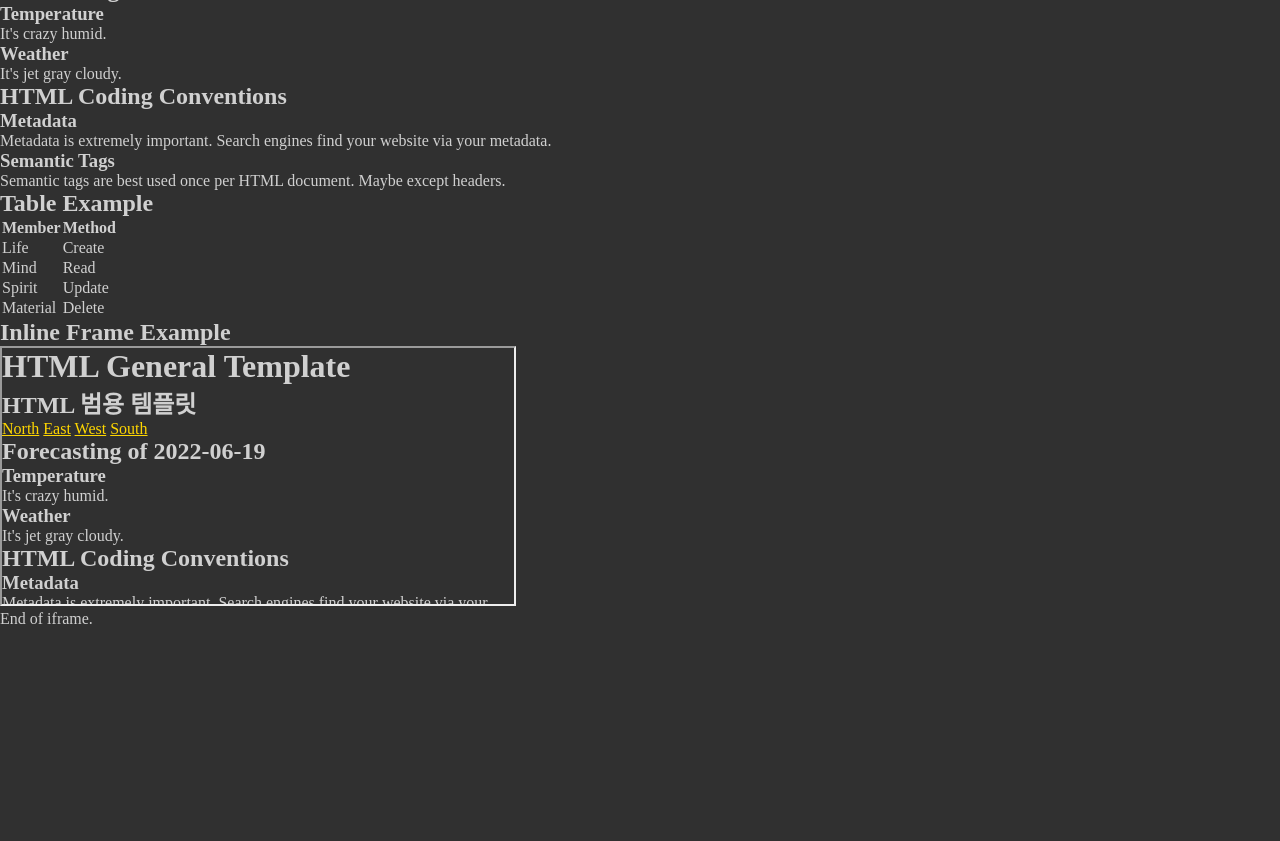
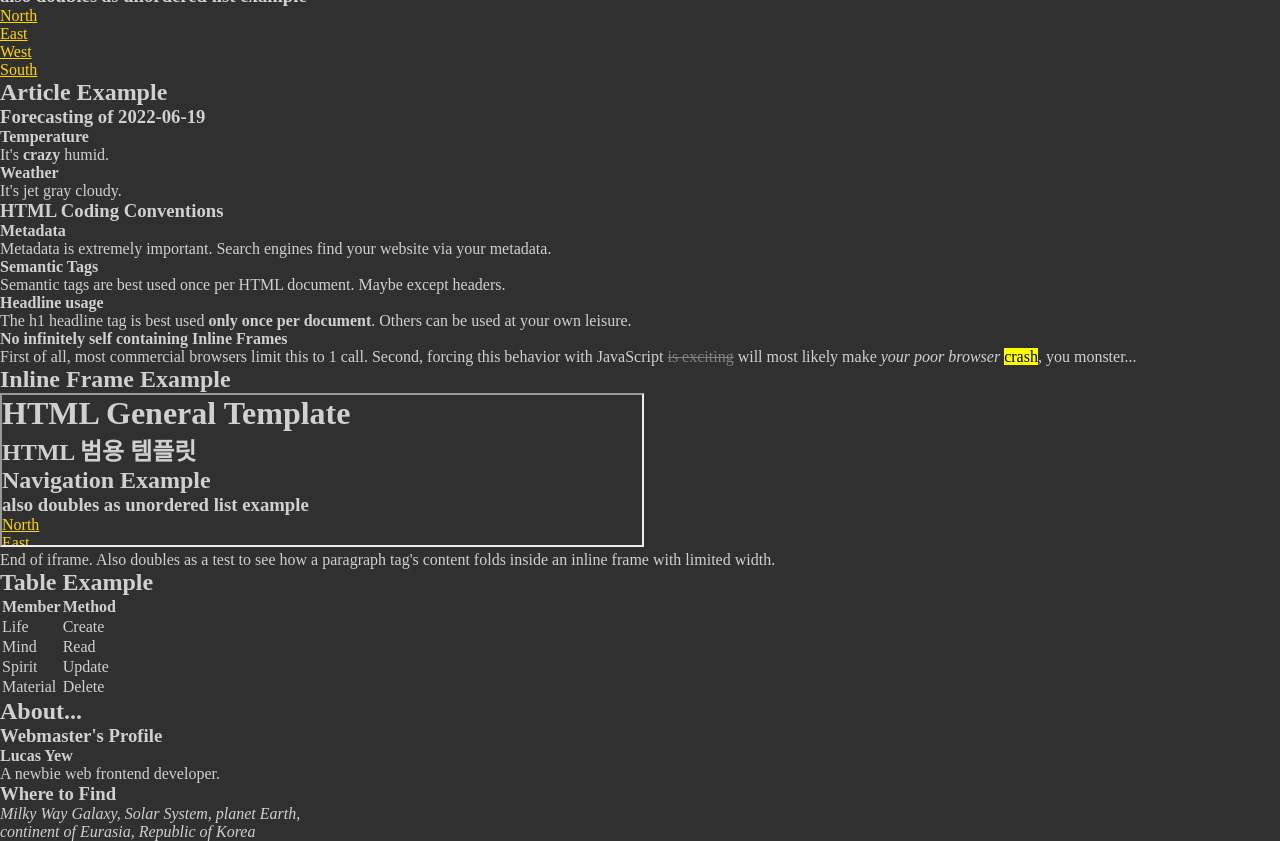
Before and after one commit to nesian42ryukaiel/nodetest, a website: page template.html in a window 1280 px wide. Shown: the part 114-955 px from the top of the page. Before the commit the page ends 800 px from the top, so only its background shows below. Drawn offline with Linux system fonts and the light colour scheme.

Commit message:
wrapping up template page

```diff
--- a/template.html
+++ b/template.html
@@ -40,26 +40,47 @@
     <h2>HTML 범용 템플릿</h2>
   </header>
   <nav>
-    <a href="#">North</a>
-    <a href="#">East</a>
-    <a href="#">West</a>
-    <a href="#">South</a>
+    <h2>Navigation Example</h2>
+    <h3>also doubles as unordered list example</h3>
+    <ul>
+      <li><a href="#">North</a></li>
+      <li><a href="#">East</a></li>
+      <li><a href="#">West</a></li>
+      <li><a href="#">South</a></li>
+    </ul>
   </nav>
   <main>
+    <div>
+      <h2>Article Example</h2>
       <article>
-      <h2>Forecasting of 2022-06-19</h2>
-      <h3>Temperature</h3>
-      <p>It's crazy humid.</p>
-      <h3>Weather</h3>
+        <h3>Forecasting of 2022-06-19</h3>
+        <h4>Temperature</h4>
+        <p>It's <strong>crazy</strong> humid.</p>
+        <h4>Weather</h4>
         <p>It's jet gray cloudy.</p>
       </article>
       <article>
-      <h2>HTML Coding Conventions</h2>
-      <h3>Metadata</h3>
+        <h3>HTML Coding Conventions</h3>
+        <h4>Metadata</h4>
         <p>Metadata is extremely important. Search engines find your website via your metadata.</p>
-      <h3>Semantic Tags</h3>
+        <h4>Semantic Tags</h4>
         <p>Semantic tags are best used once per HTML document. Maybe except headers.</p>
+        <h4>Headline usage</h4>
+        <p>The h1 headline tag is best used <strong>only once per document</strong>. Others can be used at your own
+          leisure.</p>
+        <h4>No infinitely self containing Inline Frames</h4>
+        <p>First of all, most commercial browsers limit this to 1 call. Second, forcing this behavior with JavaScript
+          <del style="color: #808080;">is exciting</del> will most likely make <i>your poor browser</i>
+          <mark>crash</mark>, you monster...
+        </p>
       </article>
+    </div>
+    <div>
+      <h2>Inline Frame Example</h2>
+      <iframe src="template.html" frameborder="1" width="50%" height="25%" scrolling="yes"></iframe>
+      <p>End of iframe. Also doubles as a test to see how a paragraph tag's content folds inside an inline frame with
+        limited width.</p>
+    </div>
     <div>
       <h2>Table Example</h2>
       <table>
@@ -83,13 +104,18 @@
         </tr>
       </table>
     </div>
-    <div>
-      <h2>Inline Frame Example</h2>
-      <iframe src="template.html" frameborder="1" width="512" height="256" scrolling="yes"></iframe>
-      <p>End of iframe.</p>
-    </div>
   </main>
-  <footer></footer>
+  <footer>
+    <h2>About...</h2>
+    <h3>Webmaster's Profile</h3>
+    <h4>Lucas Yew</h4>
+    <p>A newbie web frontend developer.</p>
+    <h3>Where to Find</h3>
+    <address>
+      Milky Way Galaxy, Solar System, planet Earth,<br />
+      continent of Eurasia, Republic of Korea
+    </address>
+  </footer>
 </body>
 
 </html>
```
Lines whose indentation alone changed are shown as unchanged.
